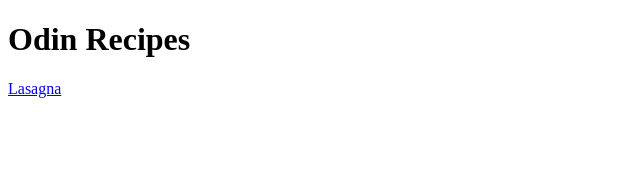
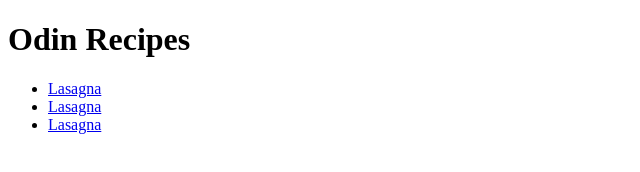
Before and after one commit to ayoder243/odin-recipes, a plain HTML site: page index.html in a window 1280 px wide. Shown: the whole page, without its empty margins (0-640 px from the left). Drawn offline with Linux system fonts and the light colour scheme.

Commit message:
Add links to recipes/meatloaf.html and recipes/grilled-cheese.html in index.html

```diff
--- a/index.html
+++ b/index.html
@@ -6,6 +6,10 @@
   </head>
   <body>
     <h1>Odin Recipes</h1>
-    <a href="recipes/lasagna.html">Lasagna</a>
+    <ul>
+    <li><a href="recipes/lasagna.html">Lasagna</a></li>
+    <li><a href="recipes/meatloaf.html">Lasagna</a></li>
+    <li><a href="recipes/grilled-cheese.html">Lasagna</a></li>
+    </ul>
   </body>
 </html>
```
